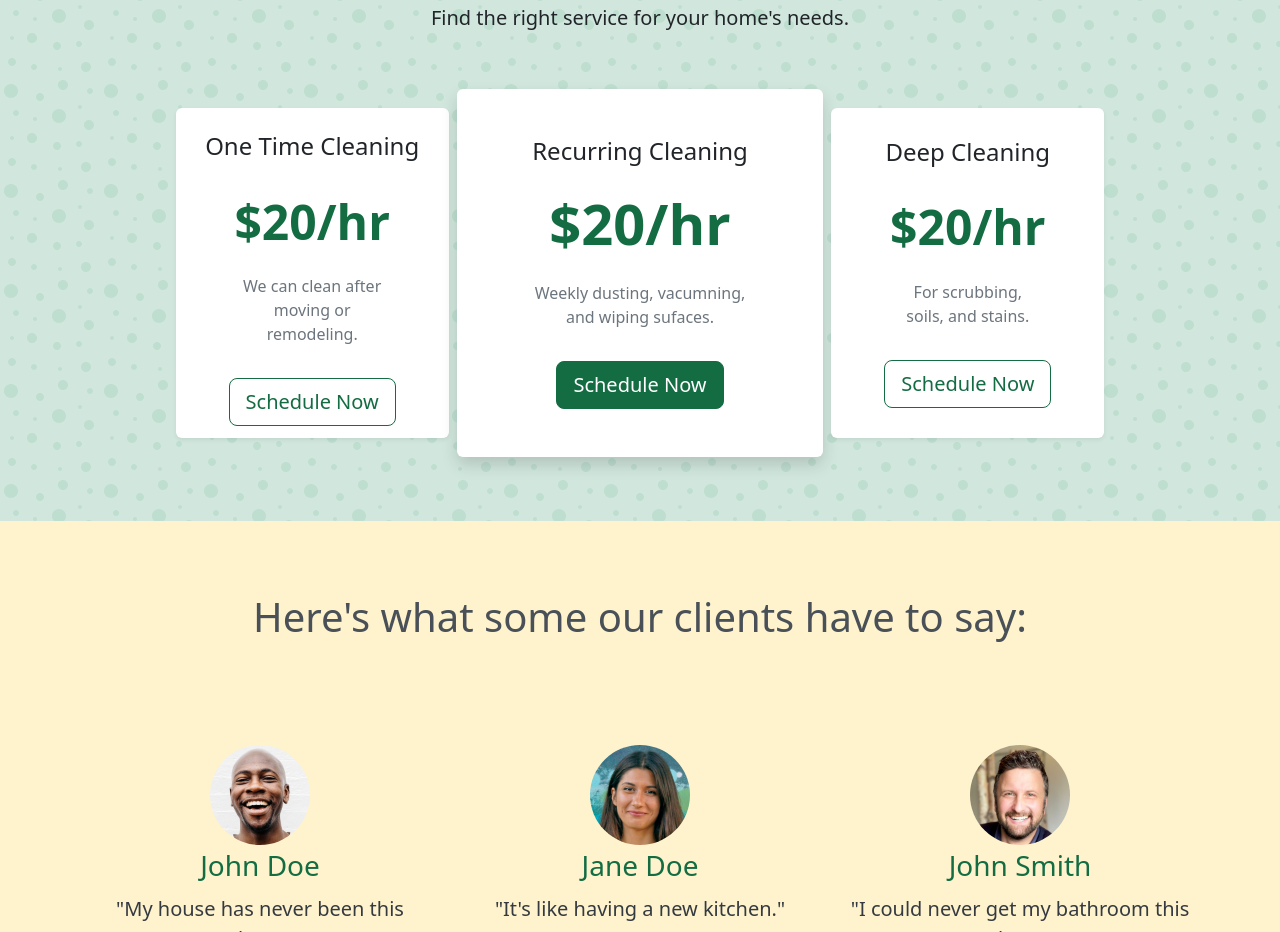
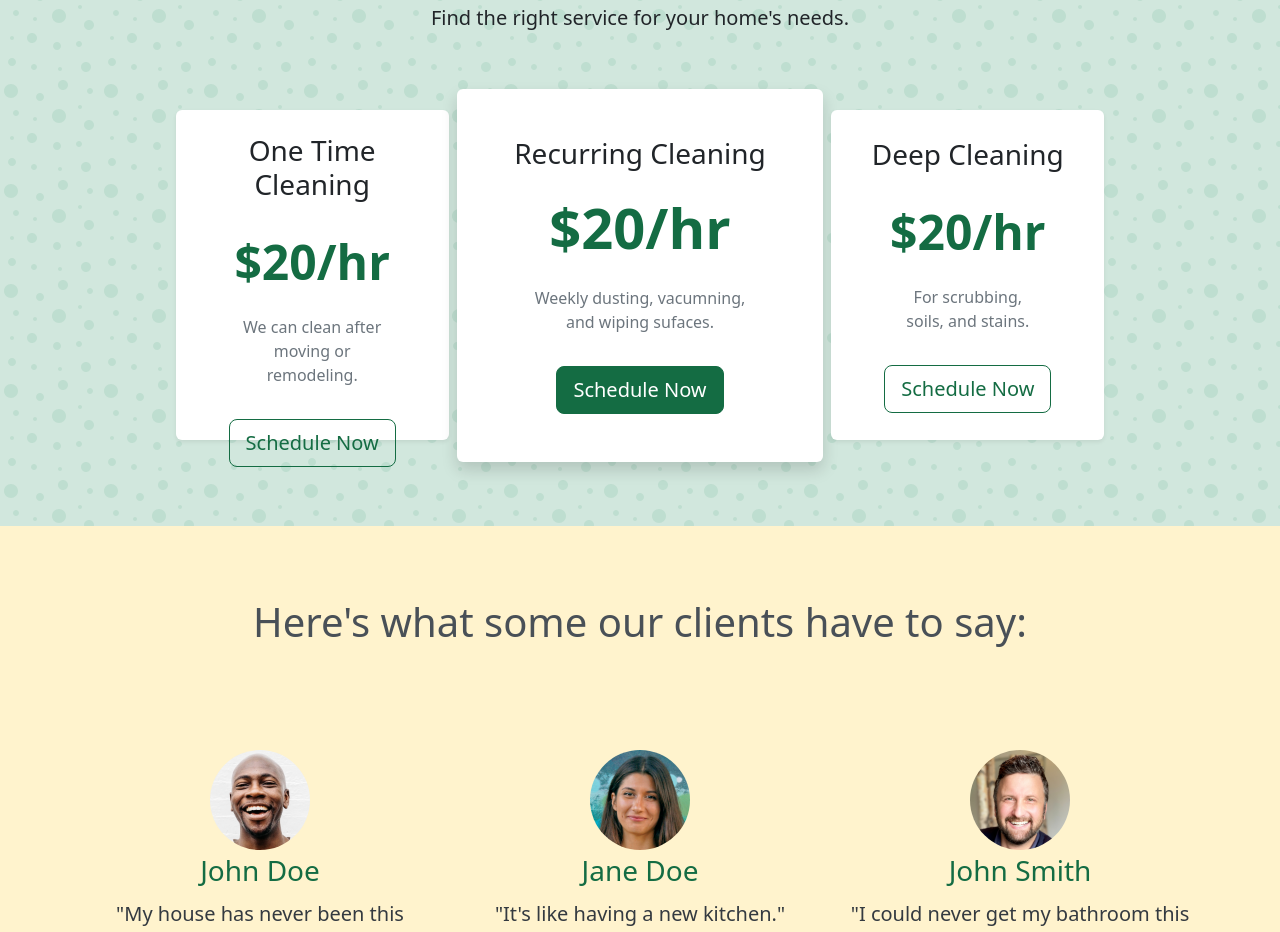
Before and after one commit to marcus-hugo/custom-bootstrap-site, a website: page index.html in a window 1280 px wide. Shown: the part 1378-2310 px from the top of the page. Drawn offline with nearby package versions, Linux system fonts and the light colour scheme.

Commit message:
changed h4 to h3

```diff
--- a/index.html
+++ b/index.html
@@ -120,7 +120,7 @@
                     <div class="col-8 col-lg-4 col-xl-3">
                         <div class="card border-0 shadow-sm" style="height:330px;">
                             <div class="card-body text-center py-4 d-flex flex-column justify-content-center align-items-center">
-                                <h4 class="card-title">One Time Cleaning</h4>
+                                <h3 class="card-title">One Time Cleaning</h3>
                                 <p class="display-5 my-4 text-primary fw-bold">$20/hr</p>
                                 <p class="card-text mx-5 text-muted">We can clean after moving or remodeling.</p>
                                 <a href="#" class="btn btn-outline-primary btn-lg mt-3">Schedule Now</a>
@@ -131,7 +131,7 @@
                     <div class="col-9 col-lg-4">
                         <div class="card border-0 shadow">
                             <div class="card-body text-center py-5">
-                                <h4 class="card-title">Recurring Cleaning</h4>
+                                <h3 class="card-title">Recurring Cleaning</h3>
                                 <p class="display-4 my-4 text-primary fw-bold">$20/hr</p>
                                 <p class="card-text mx-5 text-muted">Weekly dusting, vacumning, and wiping sufaces.</p>
                                 <a href="#" class="btn btn-primary btn-lg mt-3">Schedule Now</a>
@@ -141,7 +141,7 @@
                     <div class="col-8 col-lg-4 col-xl-3">
                         <div class="card border-0 shadow-sm" style="height:330px;">
                             <div class="card-body text-center py-4 d-flex flex-column justify-content-center align-items-center">
-                                <h4 class="card-title">Deep Cleaning</h4>
+                                <h3 class="card-title">Deep Cleaning</h3>
                                 <p class="display-5 my-4 text-primary fw-bold">$20/hr</p>
                                 <p class="card-text mx-5 text-muted">For scrubbing, soils, and stains.</p>
                                 <a href="#" class="btn btn-outline-primary btn-lg mt-3">Schedule Now</a>
```
